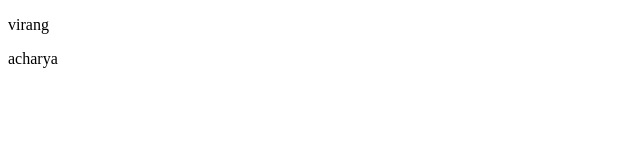
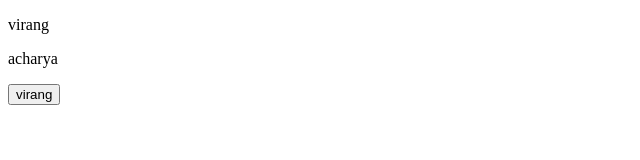
Before and after one commit to Virang007/branchTest, a plain HTML site: page index.html in a window 1280 px wide. Shown: the whole page, without its empty margins (0-640 px from the left). Drawn offline with Linux system fonts and the light colour scheme.

Commit message:
add bttuon

```diff
--- a/index.html
+++ b/index.html
@@ -10,7 +10,7 @@
 <body>
     <p>virang </p>
     <p>acharya</p>
-
+  <button>virang</button>
 </body>
 
 </html>
```
